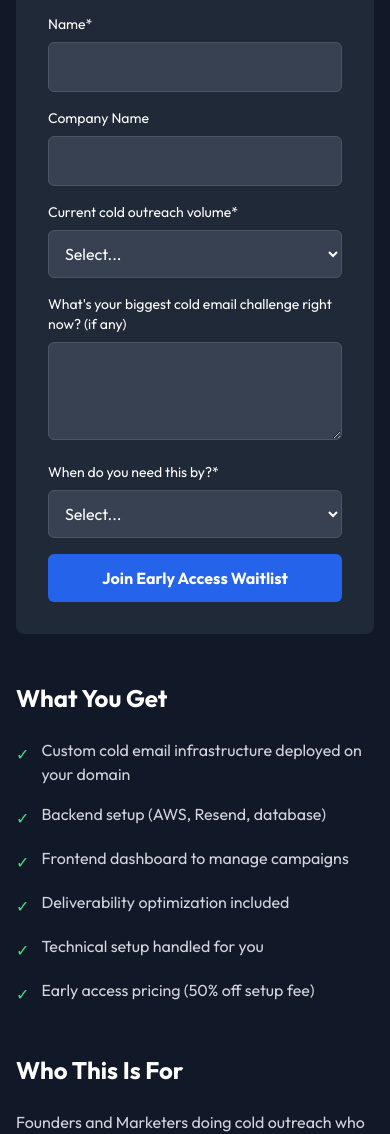
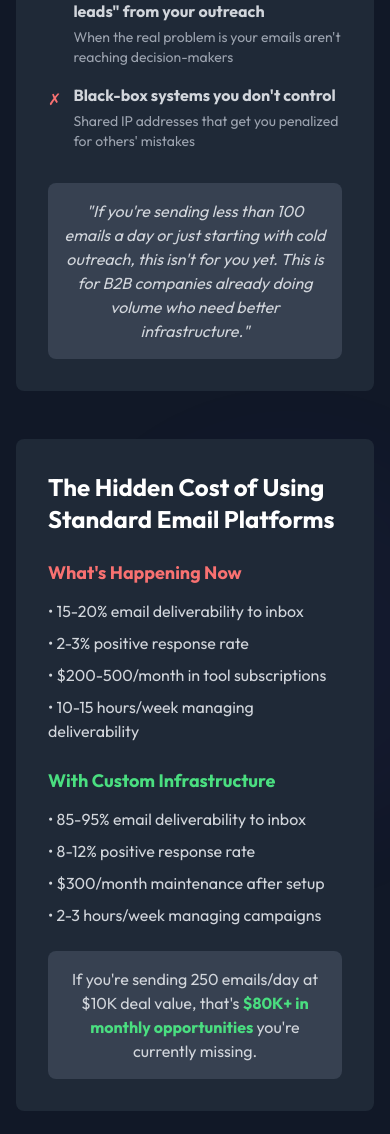
Before and after one commit to VictorJK-jpg/Portfolio, a React (Vite) app: page /waitlist in a window 390 px wide. Shown: the part 777-1911 px from the top of the page. Built offline with nearby package versions, Linux system fonts and the light colour scheme.

Commit message:
added elements fancy ones

```diff
--- a/src/pages/Waitlist.tsx
+++ b/src/pages/Waitlist.tsx
@@ -56,8 +56,30 @@ export default function Waitlist() {
   };
 
   return (
-    <div className="bg-gray-900 text-white min-h-screen flex flex-col items-center justify-center p-4">
-      <div className="max-w-3xl w-full">
+    <div className="bg-gray-900 text-white min-h-screen flex flex-col items-center justify-center p-4 relative overflow-hidden">
+      {/* Decorative Left Side Squares */}
+      <div className="absolute left-0 top-0 h-full w-32 lg:w-64 pointer-events-none overflow-hidden">
+        <div className="absolute top-20 left-4 w-16 h-16 bg-gradient-to-br from-blue-500/20 to-purple-600/20 rounded-lg transform rotate-45 animate-pulse"></div>
+        <div className="absolute top-48 left-8 w-24 h-24 bg-gradient-to-br from-orange-500/10 to-red-600/10 rounded-xl transform -rotate-12 animate-pulse" style={{animationDelay: '1s'}}></div>
+        <div className="absolute top-80 left-2 w-12 h-12 bg-gradient-to-br from-green-500/15 to-teal-600/15 rounded-lg transform rotate-12 animate-pulse" style={{animationDelay: '2s'}}></div>
+        <div className="absolute top-96 left-12 w-20 h-20 bg-gradient-to-br from-indigo-500/10 to-blue-600/10 rounded-full animate-pulse" style={{animationDelay: '0.5s'}}></div>
+        <div className="absolute bottom-32 left-6 w-14 h-14 bg-gradient-to-br from-pink-500/15 to-purple-600/15 rounded-lg transform rotate-45 animate-pulse" style={{animationDelay: '1.5s'}}></div>
+      </div>
+
+      {/* Decorative Right Side Squares */}
+      <div className="absolute right-0 top-0 h-full w-32 lg:w-64 pointer-events-none overflow-hidden">
+        <div className="absolute top-32 right-8 w-20 h-20 bg-gradient-to-br from-purple-500/15 to-pink-600/15 rounded-xl transform rotate-12 animate-pulse"></div>
+        <div className="absolute top-64 right-4 w-16 h-16 bg-gradient-to-br from-teal-500/20 to-green-600/20 rounded-lg transform -rotate-45 animate-pulse" style={{animationDelay: '1.5s'}}></div>
+        <div className="absolute top-96 right-12 w-24 h-24 bg-gradient-to-br from-red-500/10 to-orange-600/10 rounded-full animate-pulse" style={{animationDelay: '2s'}}></div>
+        <div className="absolute bottom-48 right-6 w-12 h-12 bg-gradient-to-br from-blue-500/15 to-indigo-600/15 rounded-lg transform rotate-45 animate-pulse" style={{animationDelay: '0.5s'}}></div>
+        <div className="absolute bottom-20 right-2 w-18 h-18 bg-gradient-to-br from-yellow-500/10 to-orange-600/10 rounded-xl transform -rotate-12 animate-pulse" style={{animationDelay: '1s'}}></div>
+      </div>
+
+      {/* Floating Gradient Orbs */}
+      <div className="absolute top-1/4 left-1/4 w-96 h-96 bg-gradient-to-br from-blue-600/5 to-purple-600/5 rounded-full blur-3xl animate-pulse pointer-events-none"></div>
+      <div className="absolute bottom-1/4 right-1/4 w-96 h-96 bg-gradient-to-br from-orange-600/5 to-red-600/5 rounded-full blur-3xl animate-pulse pointer-events-none" style={{animationDelay: '2s'}}></div>
+
+      <div className="max-w-3xl w-full relative z-10">
 
         {submitted ? (
           <div className="p-8 bg-green-600 rounded-lg shadow-xl text-center">
@@ -84,6 +106,79 @@ export default function Waitlist() {
               <p className="text-lg text-gray-400">
                 This is the same infrastructure I use for my own outreach - custom deployment on your domain, isolated sending infrastructure, full deliverability optimization.
               </p>
+            </div>
+
+            {/* Pre-Qualification Section */}
+            <div className="bg-gray-800 rounded-lg p-8 mb-12">
+              <h2 className="text-2xl font-bold mb-6">This is for B2B founders who are tired of...</h2>
+              <div className="space-y-4">
+                <div className="flex items-start space-x-3">
+                  <span className="text-red-400 mt-1">✗</span>
+                  <div>
+                    <p className="text-gray-300 font-semibold">Watching open rates drop from 22% to 15% in Mailchimp/Outreach</p>
+                    <p className="text-gray-400 text-sm mt-1">Despite warming up domains and following "best practices"</p>
+                  </div>
+                </div>
+                <div className="flex items-start space-x-3">
+                  <span className="text-red-400 mt-1">✗</span>
+                  <div>
+                    <p className="text-gray-300 font-semibold">Paying $200+/month for tools that throttle your sends</p>
+                    <p className="text-gray-400 text-sm mt-1">While your competitors with custom infrastructure hit inboxes consistently</p>
+                  </div>
+                </div>
+                <div className="flex items-start space-x-3">
+                  <span className="text-red-400 mt-1">✗</span>
+                  <div>
+                    <p className="text-gray-300 font-semibold">Sales team complaining about "bad leads" from your outreach</p>
+                    <p className="text-gray-400 text-sm mt-1">When the real problem is your emails aren't reaching decision-makers</p>
+                  </div>
+                </div>
+                <div className="flex items-start space-x-3">
+                  <span className="text-red-400 mt-1">✗</span>
+                  <div>
+                    <p className="text-gray-300 font-semibold">Black-box systems you don't control</p>
+                    <p className="text-gray-400 text-sm mt-1">Shared IP addresses that get you penalized for others' mistakes</p>
+                  </div>
+                </div>
+              </div>
+
+              <div className="mt-8 p-4 bg-gray-700 rounded-lg">
+                <p className="text-center text-gray-300 italic">
+                  "If you're sending less than 100 emails a day or just starting with cold outreach, this isn't for you yet.
+                  This is for B2B companies already doing volume who need better infrastructure."
+                </p>
+              </div>
+            </div>
+
+            {/* Cost of Inaction Calculator */}
+            <div className="bg-gray-800 rounded-lg p-8 mb-12">
+              <h2 className="text-2xl font-bold mb-6">The Hidden Cost of Using Standard Email Platforms</h2>
+              <div className="grid md:grid-cols-2 gap-6">
+                <div>
+                  <h3 className="text-lg font-semibold mb-3 text-red-400">What's Happening Now</h3>
+                  <ul className="space-y-2 text-gray-300">
+                    <li>• 15-20% email deliverability to inbox</li>
+                    <li>• 2-3% positive response rate</li>
+                    <li>• $200-500/month in tool subscriptions</li>
+                    <li>• 10-15 hours/week managing deliverability</li>
+                  </ul>
+                </div>
+                <div>
+                  <h3 className="text-lg font-semibold mb-3 text-green-400">With Custom Infrastructure</h3>
+                  <ul className="space-y-2 text-gray-300">
+                    <li>• 85-95% email deliverability to inbox</li>
+                    <li>• 8-12% positive response rate</li>
+                    <li>• $300/month maintenance after setup</li>
+                    <li>• 2-3 hours/week managing campaigns</li>
+                  </ul>
+                </div>
+              </div>
+
+              <div className="mt-6 p-4 bg-gray-700 rounded-lg">
+                <p className="text-center text-gray-300">
+                  If you're sending 250 emails/day at $10K deal value, that's <span className="text-green-400 font-bold">$80K+ in monthly opportunities</span> you're currently missing.
+                </p>
+              </div>
             </div>
 
             {/* Video Section */}
@@ -143,22 +238,23 @@ export default function Waitlist() {
                     className="w-full p-3 rounded-md bg-gray-700 border border-gray-600 focus:outline-none focus:ring-2 focus:ring-blue-500"
                   >
                     <option value="">Select...</option>
-                    <option value="0-50">0-50 emails/day</option>
+                    <option value="0-50">0-50 emails/day (this isn't for you yet)</option>
                     <option value="50-100">50-100 emails/day</option>
-                    <option value="100-250">100-250 emails/day</option>
+                    <option value="100-250">100-250 emails/day (sweet spot)</option>
                     <option value="250+">250+ emails/day</option>
-                    <option value="not-started">Haven't started yet</option>
+                    <option value="not-started">Haven't started yet (come back later)</option>
                   </select>
                 </div>
 
                 <div>
-                  <label htmlFor="challenge" className="block text-sm font-medium mb-2">What's your biggest cold email challenge right now? (if any)</label>
+                  <label htmlFor="challenge" className="block text-sm font-medium mb-2">What's your biggest cold email challenge right now?*</label>
                   <textarea
                     name="challenge"
                     id="challenge"
                     rows={3}
                     required
                     className="w-full p-3 rounded-md bg-gray-700 border border-gray-600 focus:outline-none focus:ring-2 focus:ring-blue-500"
+                    placeholder="Be specific - deliverability issues, low response rates, platform limitations, etc."
                   />
                 </div>
 
@@ -174,7 +270,7 @@ export default function Waitlist() {
                     <option value="asap">ASAP (within 2 weeks)</option>
                     <option value="1-month">Within 1 month</option>
                     <option value="2-3-months">2-3 months</option>
-                    <option value="exploring">Just exploring</option>
+                    <option value="exploring">Just exploring (this isn't for you)</option>
                   </select>
                 </div>
 
```
